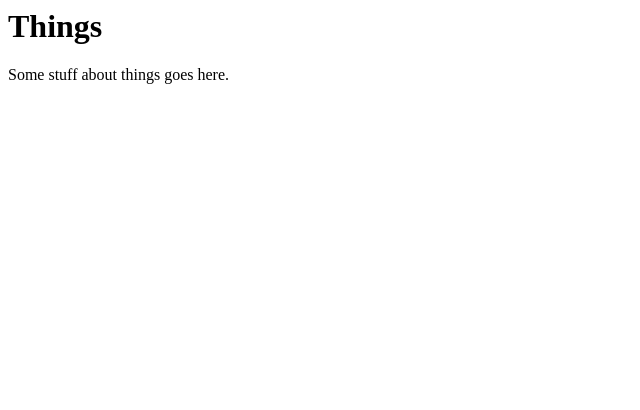
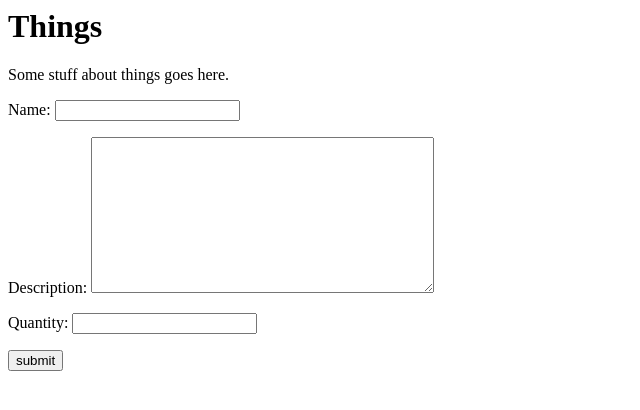
Before and after one commit to KCL-SEG/things-2-Alotaishanab, a Django app: template things/templates/home.html in a window 1280 px wide. Shown: the top 410 px of the page, without its empty margins (0-640 px from the left). Run offline with Django 3.2, Linux system fonts and the light colour scheme; the template is opened without the code that fills it: values that come from a table or form of the project are taken from there, others are empty.

Commit message:
exercise completed

```diff
--- a/things/forms.py
+++ b/things/forms.py
@@ -1,3 +1,16 @@
 """Forms of the project."""
 
 # Create your forms here.
+from django import forms
+
+from things.models import Thing
+
+
+class ThingForm(forms.ModelForm):
+
+    class Meta:
+        model = Thing
+        fields = ['name', 'description', 'quantity']
+        widgets = {
+            "description": forms.Textarea(),
+        }
--- a/things/templates/home.html
+++ b/things/templates/home.html
@@ -7,5 +7,10 @@
     Things
   </h1>
   <p>Some stuff about things goes here.</p>
+    <form method="post">
+        {% csrf_token %}
+        {{ form.as_p }}
+        <button type="submit">submit</button>
+    </form>
 </body>
 </html>
--- a/things/views.py
+++ b/things/views.py
@@ -1,4 +1,8 @@
 from django.shortcuts import render
 
+from things.forms import ThingForm
+
+
 def home(request):
+    form = ThingForm()
     return render(request, 'home.html', {'form': form})
```
